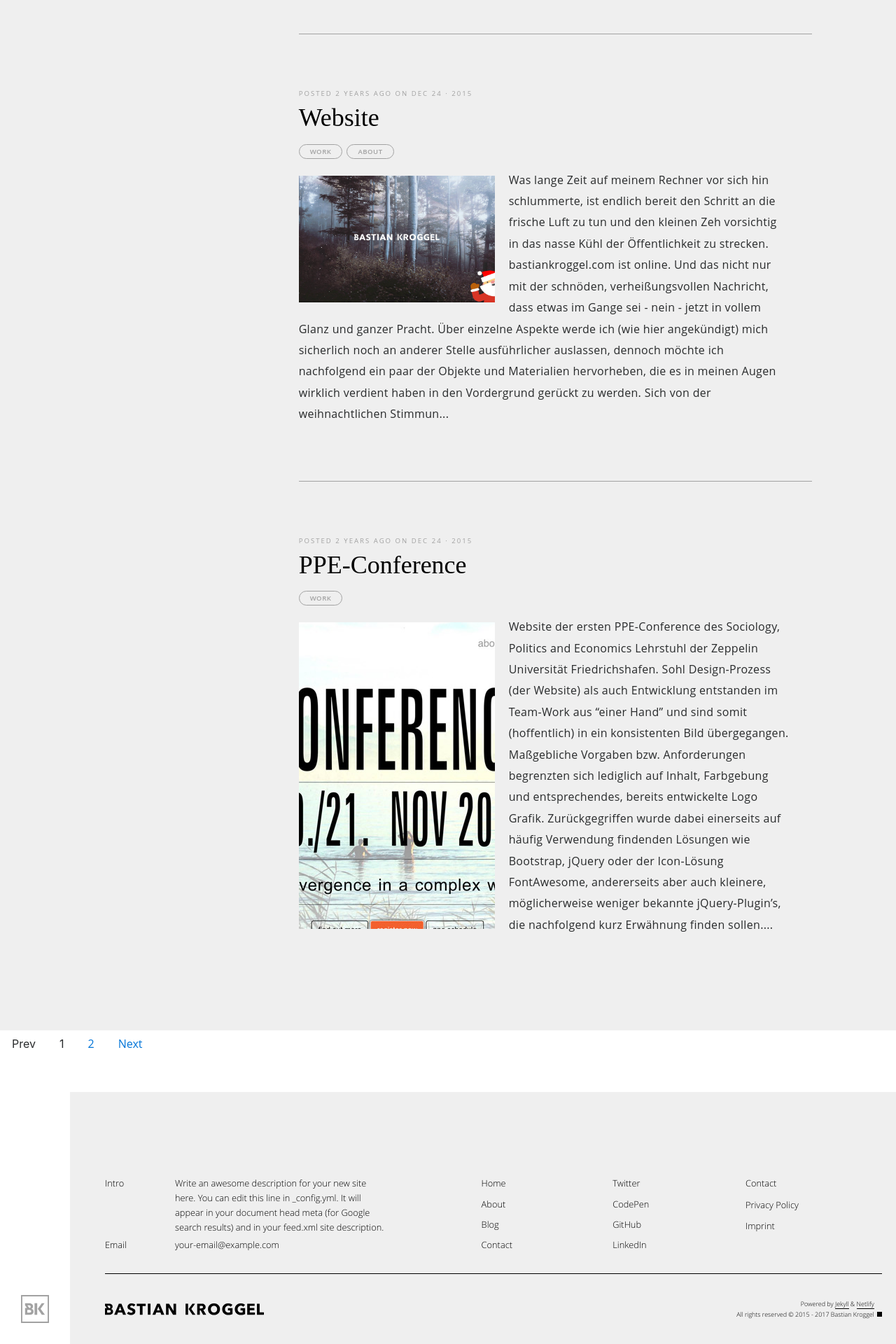
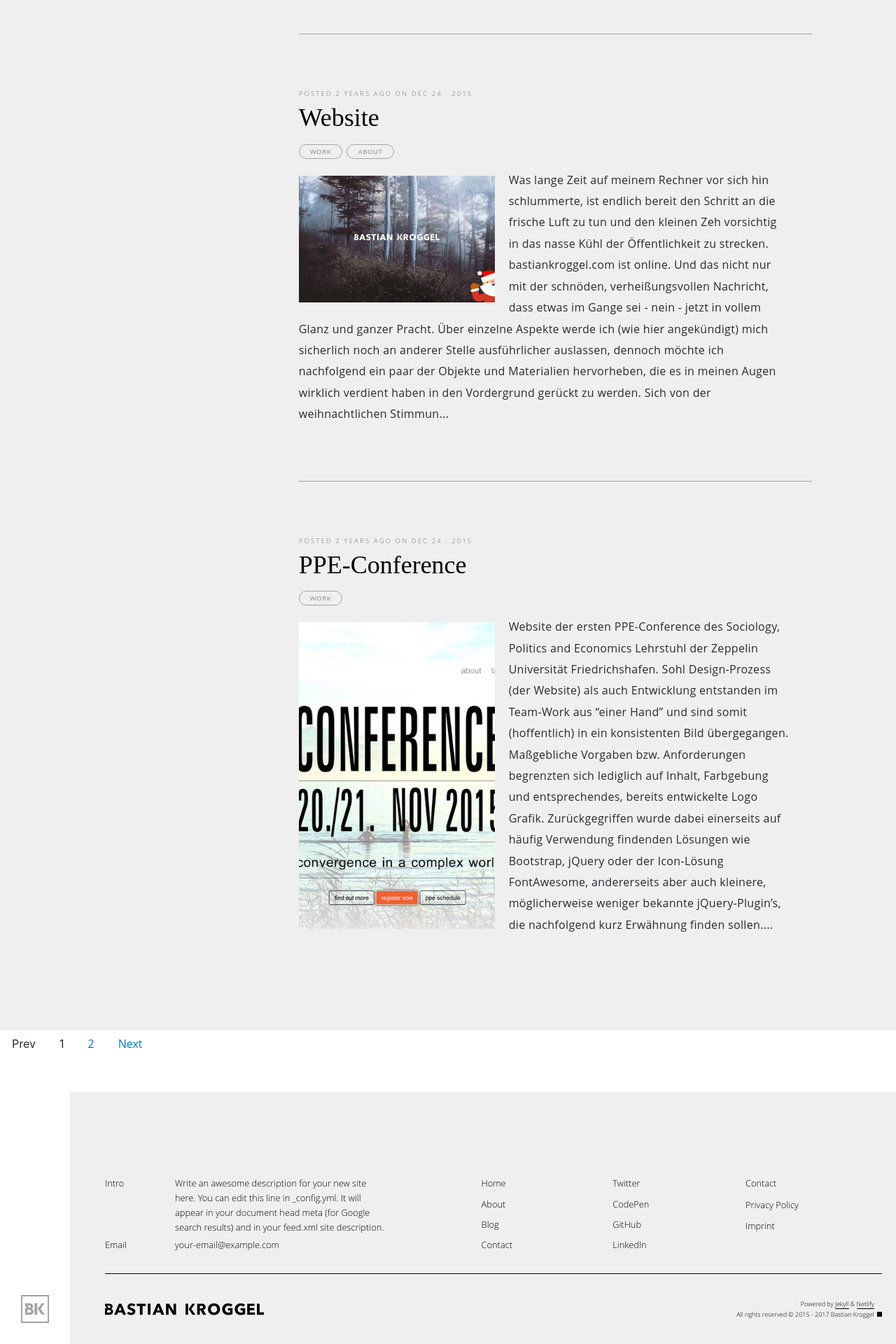
Before and after one commit to bkroggel/luzid, a Jekyll site: the page built from index.html, in a window 1280 px wide. Shown: the part 851-2771 px from the top of the page at 70% size. Built offline with Jekyll 4.4.1, drawn with Linux system fonts in a browser that asks for light colours; nearby versions of some CDN libraries; some web fonts are replaced; the list of posts is cut into pages by our own code; comment, search, counter and statistics services are not loaded.

Commit message:
fixed a bug where the background-size:cover style wouldn't get applied

```diff
--- a/_includes/blog/overview-posts/_excerpt.html
+++ b/_includes/blog/overview-posts/_excerpt.html
@@ -1,7 +1,7 @@
 <div class="blog-posts--content blog-posts--overview-content">
   {% if post.thumbnail.img and post.thumbnail.style == "big" %}
     <div class="bk-blog-thumbnail">
-      <div class="bk-blog-thumbnail__img" style="background: url({{ post.thumbnail.img }}) no-repeat center">
+      <div class="bk-blog-thumbnail__img" style="background: url({{ post.thumbnail.img }}) no-repeat center; background-size: cover">
       </div>
       <div class="bk-blog-thumbnail__content">
         <p>{{ post.content | markdownify | strip_html | truncate: 700 }}</p>
--- a/_sass/blog/_default.scss
+++ b/_sass/blog/_default.scss
@@ -107,7 +107,6 @@
     width: 100%;
     &__img {
       width: 40%;
-      background-size: cover;
       margin: 9px 0 25px 0;
     }
     &__content {
```
